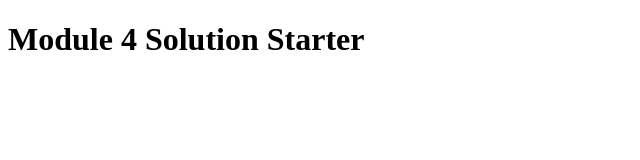
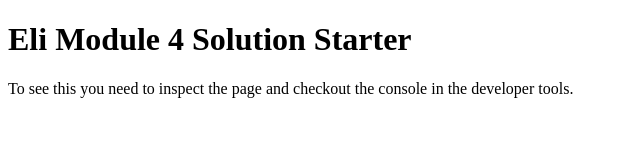
Before and after one commit to elija33/module4-solution, a plain HTML site: page easier/index.html in a window 1280 px wide. Shown: the whole page, without its empty margins (0-640 px from the left). Drawn offline with Linux system fonts and the light colour scheme.

Commit message:
modules-solution

```diff
--- a/easier/index.html
+++ b/easier/index.html
@@ -8,6 +8,7 @@
   <script src="script.js"></script>
 </head>
 <body>
-  <h1>Module 4 Solution Starter</h1>
+  <h1>Eli Module 4 Solution Starter</h1>
+  <div>To see this you need to inspect the page and checkout the console in the developer tools.</div>
 </body>
 </html>
```
